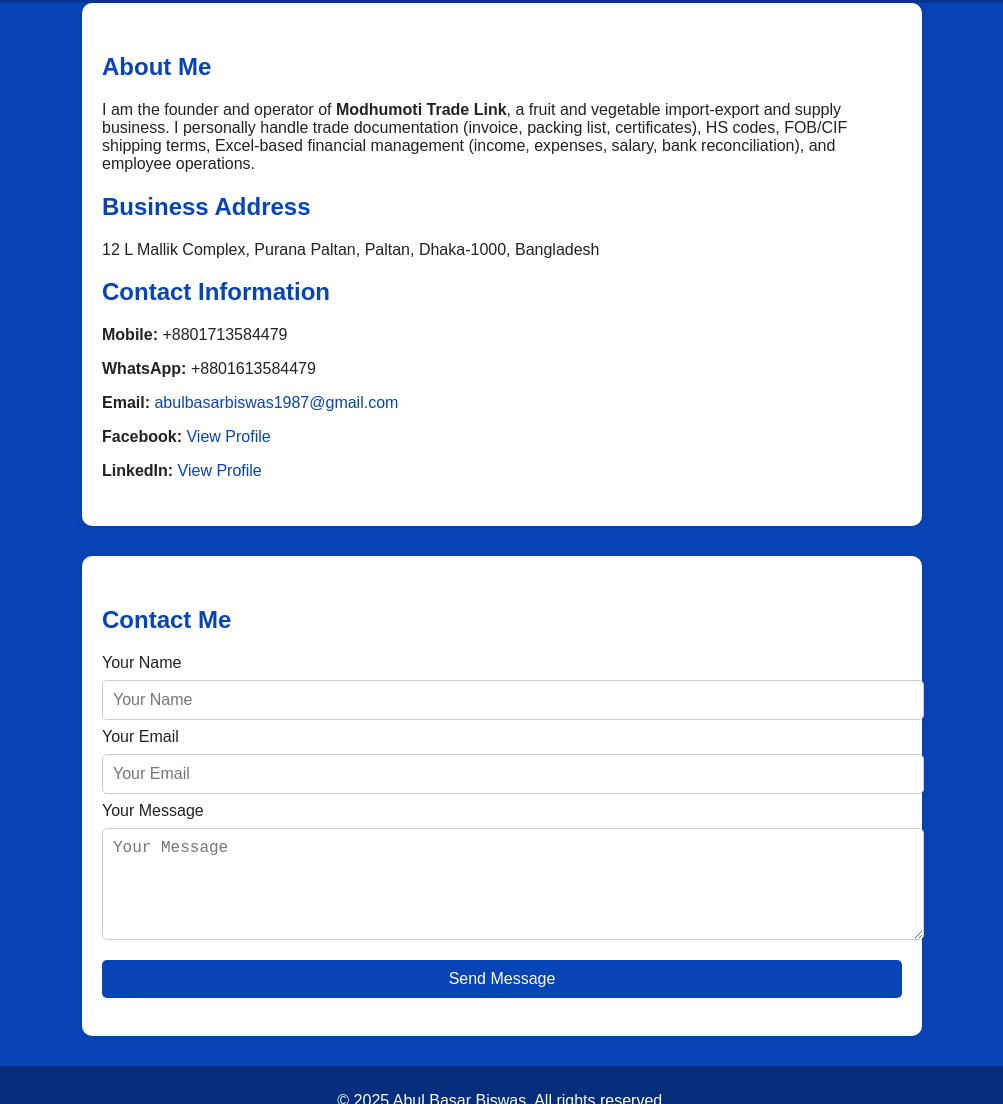
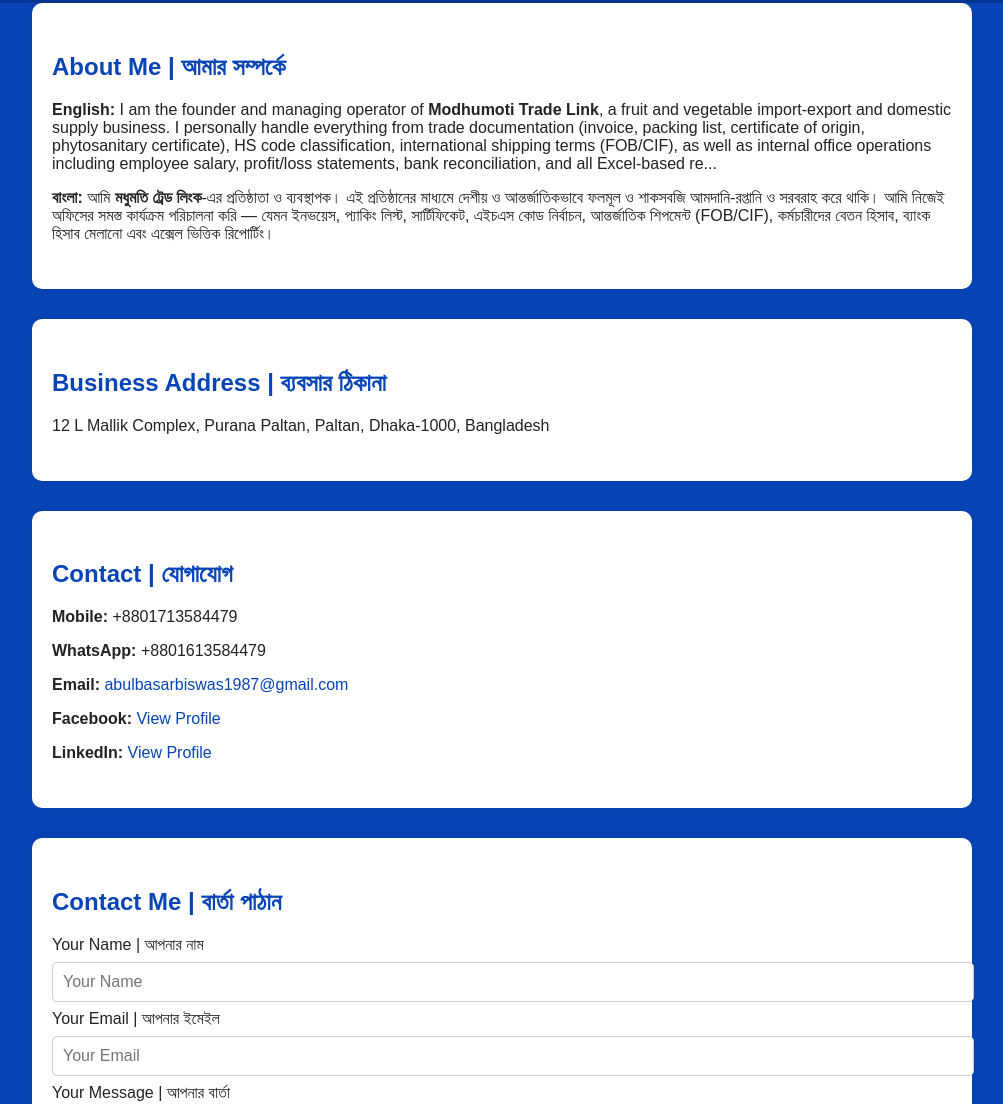
Before and after one commit to abul2024/.github.io, a plain HTML site: page index.html in a window 1280 px wide. Shown: the part 318-1422 px from the top of the page, without its empty margins (138-1141 px from the left). Drawn offline with Linux system fonts and the light colour scheme.

Commit message:
Add files via upload

```diff
--- a/index.html
+++ b/index.html
@@ -26,7 +26,7 @@
     }
     section {
       padding: 30px 20px;
-      max-width: 800px;
+      max-width: 900px;
       margin: auto;
       background: white;
       color: #222;
@@ -72,18 +72,23 @@
 <body>
   <header>
     <h1>Abul Basar Biswas</h1>
-    <p>Business Owner | Modhumoti Trade Link</p>
+    <p>ব্যবসায়ী | Business Owner - Modhumoti Trade Link</p>
     <img src="https://i.imgur.com/9LBPGmB.jpeg" alt="Abul Basar Biswas">
   </header>
 
   <section>
-    <h2>About Me</h2>
-    <p>I am the founder and operator of <strong>Modhumoti Trade Link</strong>, a fruit and vegetable import-export and supply business. I personally handle trade documentation (invoice, packing list, certificates), HS codes, FOB/CIF shipping terms, Excel-based financial management (income, expenses, salary, bank reconciliation), and employee operations.</p>
+    <h2>About Me | আমার সম্পর্কে</h2>
+    <p><strong>English:</strong> I am the founder and managing operator of <strong>Modhumoti Trade Link</strong>, a fruit and vegetable import-export and domestic supply business. I personally handle everything from trade documentation (invoice, packing list, certificate of origin, phytosanitary certificate), HS code classification, international shipping terms (FOB/CIF), as well as internal office operations including employee salary, profit/loss statements, bank reconciliation, and all Excel-based re...
+    <p><strong>বাংলা:</strong> আমি <strong>মধুমতি ট্রেড লিংক</strong>-এর প্রতিষ্ঠাতা ও ব্যবস্থাপক। এই প্রতিষ্ঠানের মাধ্যমে দেশীয় ও আন্তর্জাতিকভাবে ফলমূল ও শাকসবজি আমদানি-রপ্তানি ও সরবরাহ করে থাকি। আমি নিজেই অফিসের সমস্ত কার্যক্রম পরিচালনা করি — যেমন ইনভয়েস, প্যাকিং লিস্ট, সার্টিফিকেট, এইচএস কোড নির্বাচন, আন্তর্জাতিক শিপমেন্ট (FOB/CIF), কর্মচারীদের বেতন হিসাব, ব্যাংক হিসাব মেলানো এবং এক্সেল ভিত্তিক রিপোর্টিং।</p>
+  </section>
 
-    <h2>Business Address</h2>
+  <section>
+    <h2>Business Address | ব্যবসার ঠিকানা</h2>
     <p>12 L Mallik Complex, Purana Paltan, Paltan, Dhaka-1000, Bangladesh</p>
+  </section>
 
-    <h2>Contact Information</h2>
+  <section>
+    <h2>Contact | যোগাযোগ</h2>
     <p><strong>Mobile:</strong> +8801713584479</p>
     <p><strong>WhatsApp:</strong> +8801613584479</p>
     <p><strong>Email:</strong> <a href="mailto:abulbasarbiswas1987@gmail.com">abulbasarbiswas1987@gmail.com</a></p>
@@ -92,22 +97,22 @@
   </section>
 
   <section>
-    <h2>Contact Me</h2>
+    <h2>Contact Me | বার্তা পাঠান</h2>
     <form action="https://formsubmit.co/abulbasarbiswas1987@gmail.com" method="POST">
       <input type="hidden" name="_subject" value="New Message from Website">
       <input type="hidden" name="_autoresponse" value="ধন্যবাদ! আপনার মেসেজটি সফলভাবে পাঠানো হয়েছে। আমি খুব শীঘ্রই যোগাযোগ করব।">
       <input type="hidden" name="_template" value="table">
 
-      <label for="name">Your Name</label>
+      <label for="name">Your Name | আপনার নাম</label>
       <input type="text" id="name" name="name" placeholder="Your Name" required>
 
-      <label for="email">Your Email</label>
+      <label for="email">Your Email | আপনার ইমেইল</label>
       <input type="email" id="email" name="email" placeholder="Your Email" required>
 
-      <label for="message">Your Message</label>
+      <label for="message">Your Message | আপনার বার্তা</label>
       <textarea id="message" name="message" rows="5" placeholder="Your Message" required></textarea>
 
-      <button type="submit">Send Message</button>
+      <button type="submit">Send Message | মেসেজ পাঠান</button>
     </form>
   </section>
 
```
